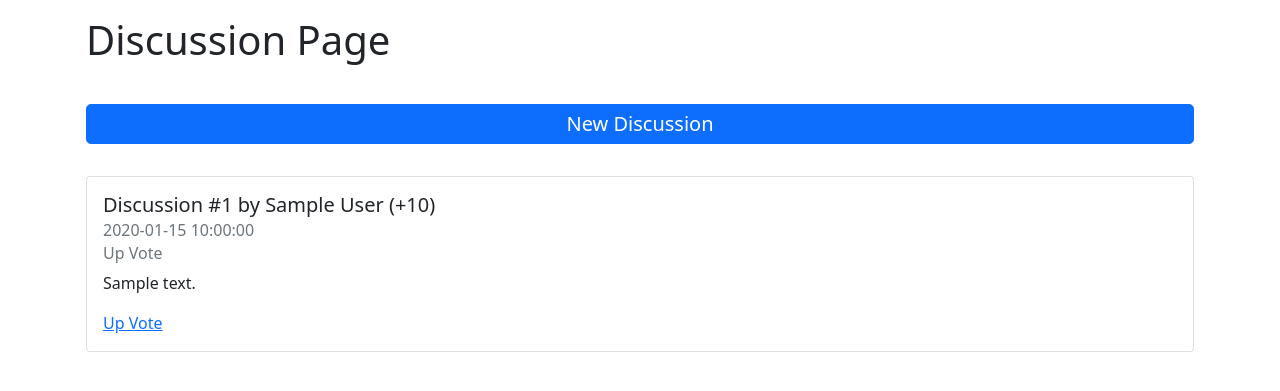
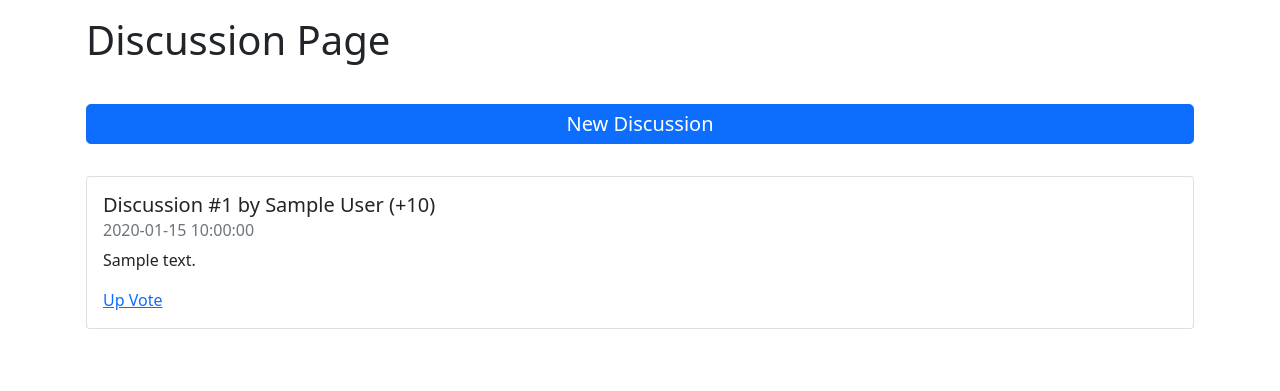
Before and after one commit to utchchhwas/cf-practice-tracker, a Flask app: template cf_tracker/templates/problems/discussions.html in a window 1280 px wide. Shown: the part 56-447 px from the top of the page. Run offline with Flask 2, Linux system fonts and the light colour scheme; the template is opened without the code that fills it: most values are stand-ins (such as "Sample title", 1, 10 or a date in 2020); parts of the project's set-up code (start-up, migrations or seed data) failed here and were passed over; some libraries are stand-ins or nearby versions.

Commit message:
minor update

```diff
--- a/cf_tracker/templates/problems/discussions.html
+++ b/cf_tracker/templates/problems/discussions.html
@@ -17,7 +17,6 @@
             <div class="card-body">
                 <h5 class="card-title">Discussion #{{ d['id'] }} by {{ d['author'] }} (+{{ d['up_votes'] }})</h5>
                 <h6 class="card-subtitle mb-2 text-muted">{{ d['last_update_time'] }}</h6>
-                <h6 class="card-subtitle mb-2 text-muted">Up Vote</h6>
 
                 <p class="card-text">{{ d['content'] }}</p>
 
```
